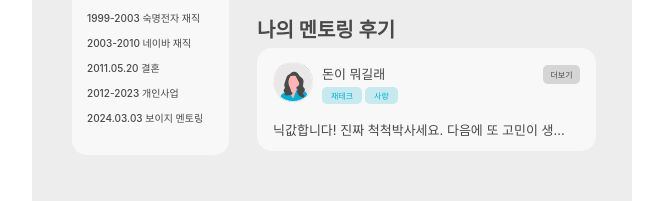
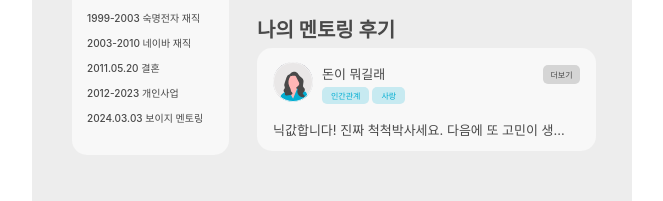
Before and after one commit to youbing5921/deploy_hw, a React (Create React App) app in the folder gamja/: page /mentor/mypage/1 in a window 1280 px wide. Shown: the part 400-601 px from the top of the page, without its empty margins (308-971 px from the left). Built offline with nearby package versions, Linux system fonts and the light colour scheme; a web font is replaced by a local one.

Commit message:
[Chore] 리뷰컴포넌트 배열데이터  추가

```diff
--- a/gamja/src/components/mypage/Review.jsx
+++ b/gamja/src/components/mypage/Review.jsx
@@ -2,19 +2,31 @@ import React from "react";
 import styled from "styled-components";
 import MenteeImg from "../../images/MenteeImg.svg";
 
+const reviewList = [
+  {
+    id: 1,
+    username: "돈이 뭐길래",
+    category: ["인간관계", "사랑"],
+    comment:
+      "닉값합니다! 진짜 척척박사세요. 다음에 또 고민이 생기면 육은영멘토님께 채팅해보려구요! 감사합니다 :)",
+  },
+];
+
 const Review = () => {
   return (
     <>
-      <Container>
+      {reviewList.map((reviewInfo) => (
+        <Container key={reviewInfo.id}>
           <Top>
             <Left>
               <Low>
                 <Profile src={MenteeImg} alt="menteeImg" />
               </Low>
               <Middle>
-              <Username>돈이 뭐길래</Username>
-              <Category>재테크</Category>
-              <Category>사랑</Category>
+                <Username>{reviewInfo.username}</Username>
+                {reviewInfo.category.map((cat, idx) => (
+                  <Category key={idx}>{cat}</Category>
+                ))}
               </Middle>
             </Left>
             <Right>
@@ -23,11 +35,9 @@ const Review = () => {
               </High>
             </Right>
           </Top>
-        <Comment>
-          닉값합니다! 진짜 척척박사세요. 다음에 또 고민이 생기면 육은영멘토님께
-          채팅해보려구요! 감사합니다 :)
-        </Comment>
+          <Comment>{reviewInfo.comment}</Comment>
         </Container>
+      ))}
     </>
   );
 };
@@ -85,8 +95,6 @@ const Category = styled.div`
 `;
 
 const MoreBtn = styled.button`
-  /* width: 34px;
-  height: 15px; */
   padding: 4px 7.5px;
   border-radius: 5px;
   background: rgba(73, 73, 73, 0.2);
```
Lines whose indentation alone changed are shown as unchanged.
